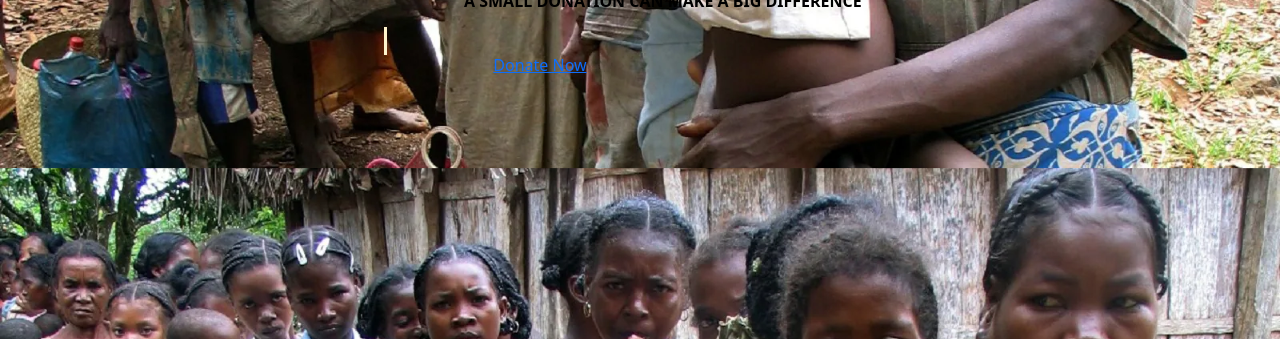
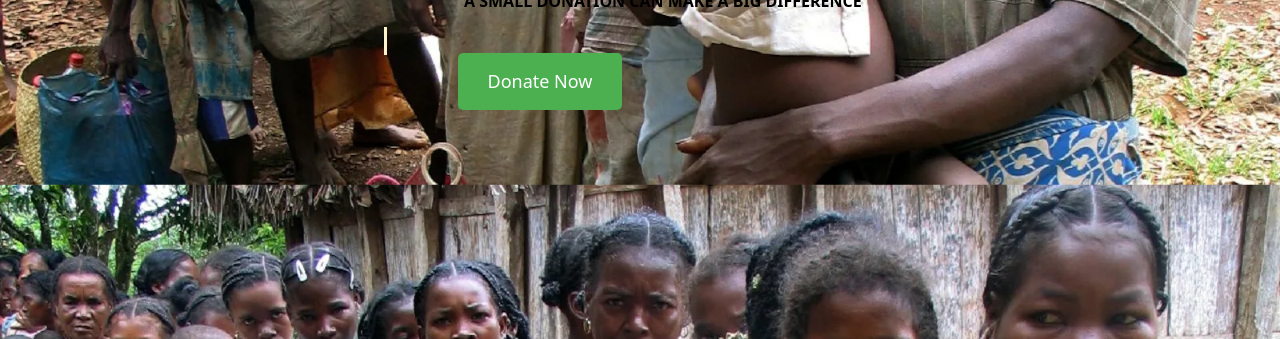
Before and after one commit to anushkasaxena07/Sparks-foundation-, a plain HTML site: page index.html in a window 1280 px wide. Shown: the part 461-800 px from the top of the page. Drawn offline with nearby package versions, Linux system fonts and the light colour scheme.

Commit message:
index.html

```diff
--- a/index.html
+++ b/index.html
@@ -10,6 +10,30 @@
     <link rel="stylesheet" href="style.css">
     <link rel="stylesheet" href="	https://cdn.jsdelivr.net/npm/bootstrap@5.2.0/dist/css/bootstrap.min.css">
     <link rel="stylesheet" href="https://cdn.jsdelivr.net/npm/bootstrap@5.2.0/dist/js/bootstrap.bundle.min.js">
+    <style>
+        .btntwo {
+            display: inline-block;
+            padding: 15px 30px;
+            font-size: 18px;
+            color: white;
+            background-color: #4CAF50; /* Green background */
+            border: none;
+            border-radius: 5px;
+            text-align: center;
+            text-decoration: none;
+            transition: background-color 0.3s, transform 0.3s;
+        }
+
+        .btntwo:hover {
+            background-color: #45a049; /* Darker green on hover */
+            transform: scale(1.05); /* Slightly larger on hover */
+        }
+
+        .btntwo:active {
+            background-color: #3e8e41; /* Even darker green when clicked */
+            transform: scale(0.98); /* Slightly smaller when clicked */
+        }
+    </style>
 </head>
 
 
```
